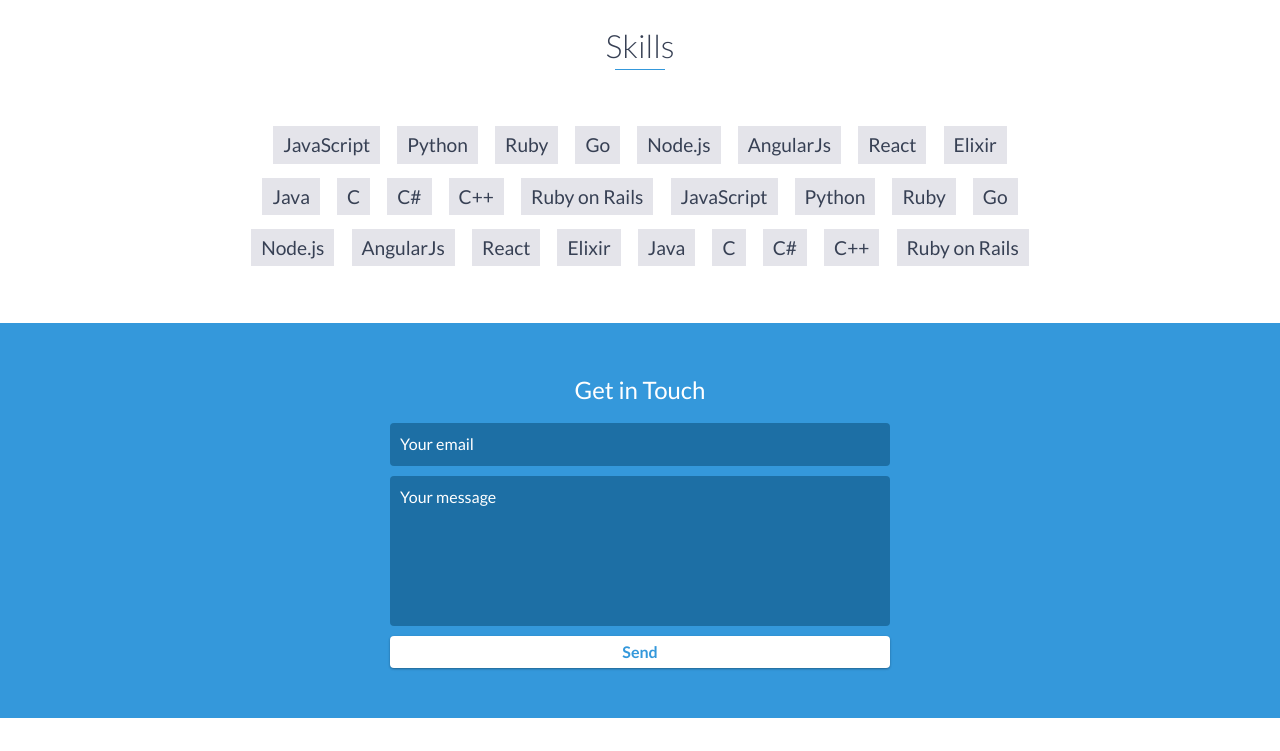
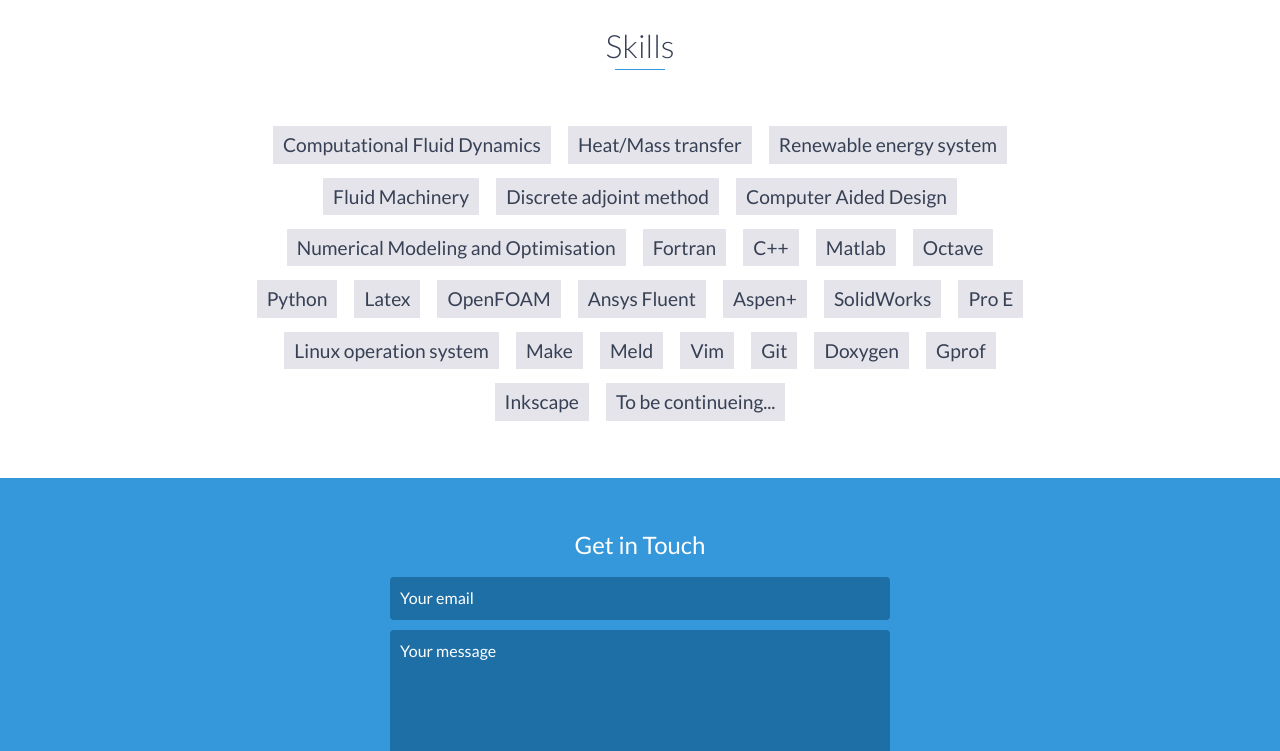
Before and after one commit to guliyolanda/guliyolanda.github.io, a website: page index.html in a window 1280 px wide. Shown: the part 3400-4151 px from the top of the page. Drawn offline with nearby package versions, Linux system fonts and the light colour scheme.

Commit message:
add skills

```diff
--- a/index.html
+++ b/index.html
@@ -195,33 +195,34 @@
     <div id="skills">
         <h2 class="heading">Skills</h2>
         <ul>
-            <li>JavaScript</li>
-            <li>Python</li>
-            <li>Ruby</li>
-            <li>Go</li>
-            <li>Node.js</li>
-            <li>AngularJs</li>
-            <li>React</li>
-            <li>Elixir</li>
-            <li>Java</li>
-            <li>C</li>
-            <li>C#</li>
+            <li>Computational Fluid Dynamics</li>
+            <li>Heat/Mass transfer</li>
+            <li>Renewable energy system</li>
+            <li>Fluid Machinery</li>
+	    <li>Discrete adjoint method</li>
+	    <li>Computer Aided Design</li>
+	    <li>Numerical Modeling and Optimisation</li>
+            <li>Fortran</li>
             <li>C++</li>
-            <li>Ruby on Rails</li>
-            <li>JavaScript</li>
-            <li>Python</li>
-            <li>Ruby</li>
-            <li>Go</li>
-            <li>Node.js</li>
-            <li>AngularJs</li>
-            <li>React</li>
-            <li>Elixir</li>
-            <li>Java</li>
-            <li>C</li>
-            <li>C#</li>
-            <li>C++</li>
-            <li>Ruby on Rails</li>
-        </ul>
+            <li>Matlab</li>
+            <li>Octave</li>
+	    <li>Python</li>
+	    <li>Latex</li>
+	    <li>OpenFOAM</li>
+	    <li>Ansys Fluent</li>
+	    <li>Aspen+</li>
+	    <li>SolidWorks</li>
+	    <li>Pro E</li>
+            <li>Linux operation system</li>
+            <li>Make</li>
+	    <li>Meld</li>
+	    <li>Vim</li>
+	    <li>Git</li>
+	    <li>Doxygen</li>
+	    <li>Gprof</li>
+	    <li>Inkscape</li>
+	    <li>To be continueing...</li>
+                   </ul>
     </div>
     <!-- End #skills -->
 
```
